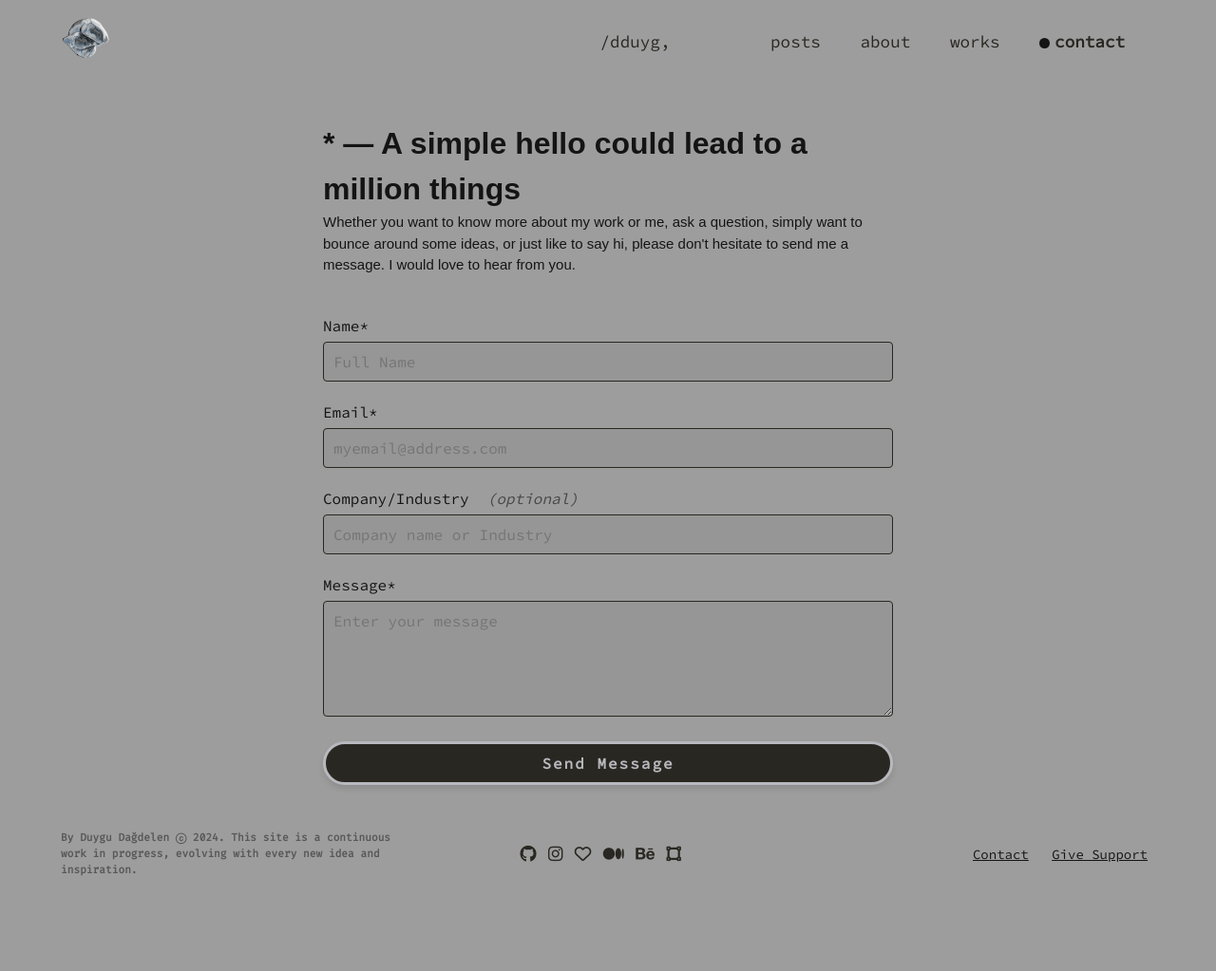
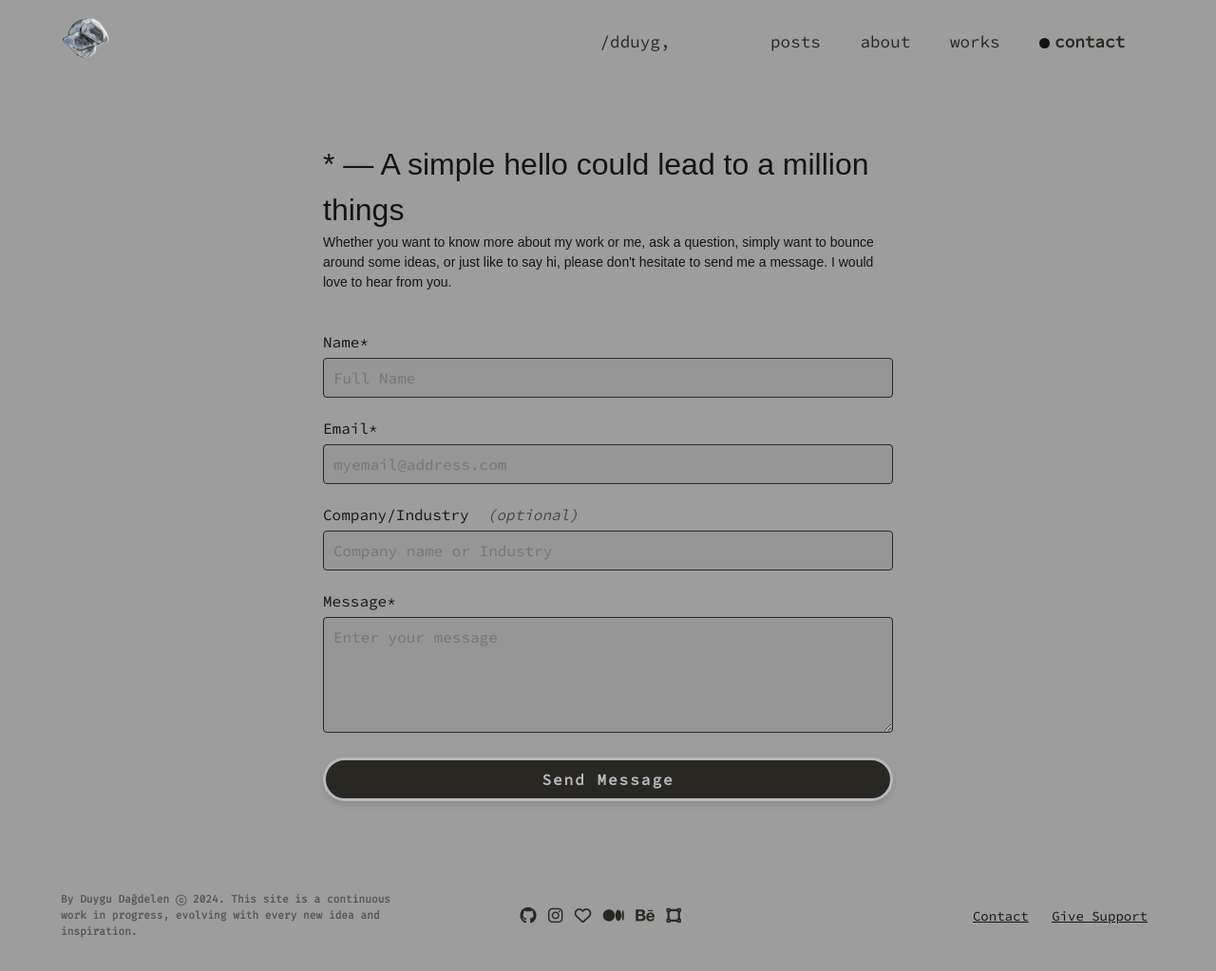
Before and after one commit to dduyg/duuuy, a Jekyll site: the page built from contact.html, in a window 1280 px wide. Shown: the whole page at 95% size. Built offline with Jekyll 4.4.1, drawn with Linux system fonts in a browser that asks for light colours; nearby versions of some CDN libraries; some web fonts are replaced; before the commit the page ends 957 px from its top, so only the background shows below that.

Commit message:
Update form.css

```diff
--- a/assets/form.css
+++ b/assets/form.css
@@ -1,18 +1,19 @@
 /* Styling for the contact form */
 main {
     max-width: 600px;
-    padding: 1em;
-    margin: 90px auto 0;
+    margin: 0 auto;
+    padding: 10% 1em 5%;
+    font-size: 16px;
 }
 
 h1 {
-    font-size: 32px;
+    font-weight: normal;
     margin-bottom: 0;
     padding-bottom: 0;
 }
 
 p {
-    font-size: 15px;
+    font-size: .875em;
     margin-top: 0;
     padding-top: 0;
     margin-bottom: 40px;
```
